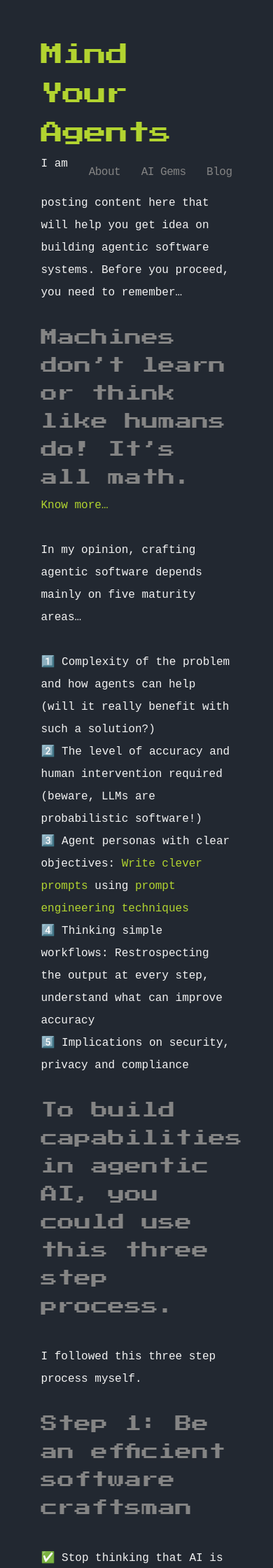
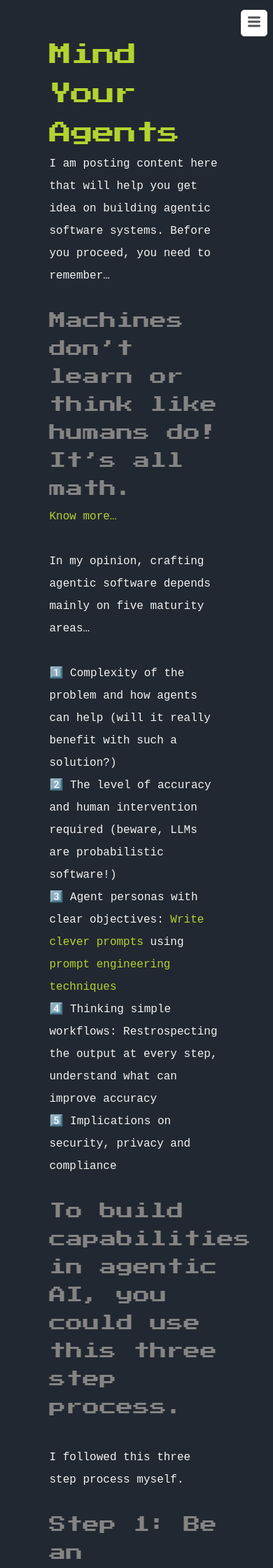
Before and after one commit to mindyouragents/mindyouragents.github.io, a Jekyll site: the page built from index.markdown, in a window 390 px wide. Shown: the top 2240 px of the page at 70% size. Built offline with Jekyll 4.4.1, drawn with Linux system fonts in a browser that asks for light colours; nearby versions of some CDN libraries; some web fonts are replaced.

Commit message:
media fix css

```diff
--- a/css/main.css
+++ b/css/main.css
@@ -197,3 +197,64 @@ pre {
     border-radius: 0.2em;
     font-weight: bold;
 }
+
+/* media */
+
+@media screen and (max-width: 600px) {
+
+  .wrap { padding: 0 12px; }
+
+  .site-nav {
+    position: fixed;
+    z-index: 10;
+    top: 14px; right: 8px;
+    background-color: white;
+    -webkit-border-radius: 5px;
+    -moz-border-radius: 5px;
+    border-radius: 5px;
+    border: 1px solid #e8e8e8;
+  }
+
+  .site-nav .menu-icon {
+    display: block;
+    font-size: 24px;
+    color: #505050;
+    float: right;
+    width: 36px;
+    text-align: center;
+    line-height: 36px;
+  }
+
+  .site-nav .menu-icon svg { width: 18px; height: 16px; }
+
+  .site-nav .trigger {
+    clear: both;
+    margin-bottom: 5px;
+    display: none;
+  }
+
+  .site-nav:hover .trigger { display: block; }
+
+  .site-nav .page-link {
+    display: block;
+    text-align: right;
+    line-height: 1.25;
+    padding: 5px 10px;
+    margin: 0;
+  }
+
+  .post-header h1 { font-size: 36px; }
+  .post-content h2 { font-size: 28px; }
+  .post-content h3 { font-size: 22px; }
+  .post-content h4 { font-size: 18px; }
+  .post-content blockquote { padding-left: 10px; }
+  .post-content ul,
+  .post-content ol { padding-left: 10px; }
+
+  .site-footer .column {
+    float: none;
+    clear: both;
+    width: auto;
+    margin: 0 0 15px; }
+
+}
```
